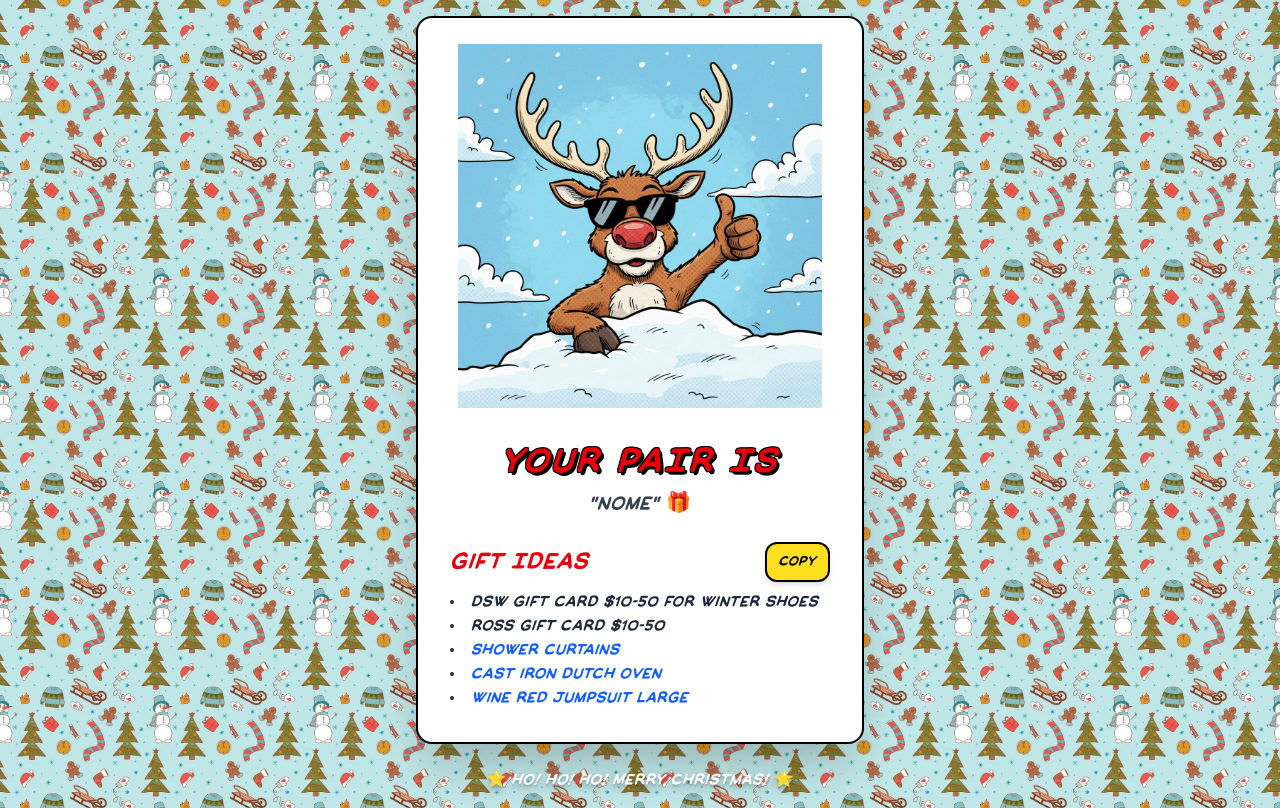
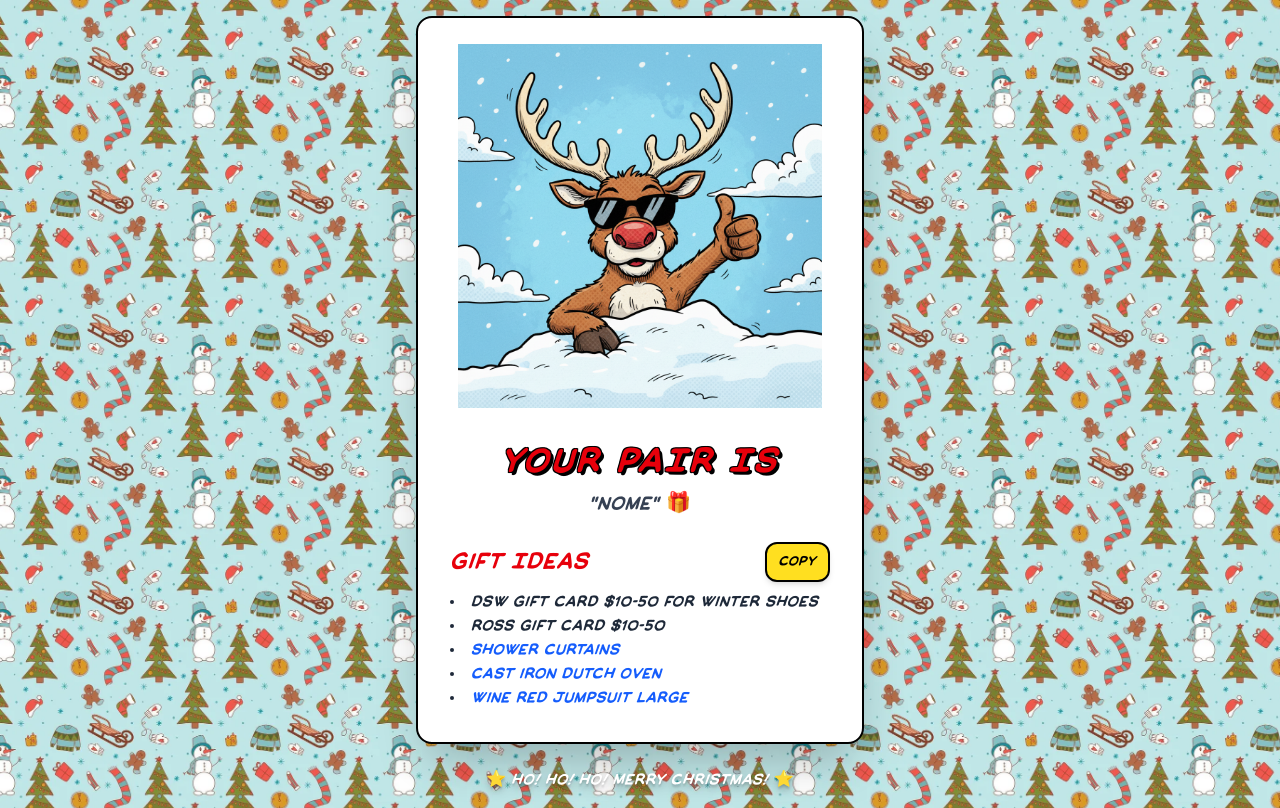
Before and after one commit to MatteoVolpi1/SecretSanta, a Next.js app: page /result in a window 1280 px wide. Built offline with nearby package versions, Linux system fonts and the light colour scheme.

Commit message:
fix backgounr size across pages

```diff
--- a/app/result/page.tsx
+++ b/app/result/page.tsx
@@ -44,7 +44,7 @@
       style={{
         backgroundImage: 'url(/images/backgrounds/5.webp)',
         backgroundRepeat: 'repeat',
-        backgroundSize: '25%'
+        backgroundSize: '400px'
       }}
     >
       <main className="max-w-md w-full">
```
